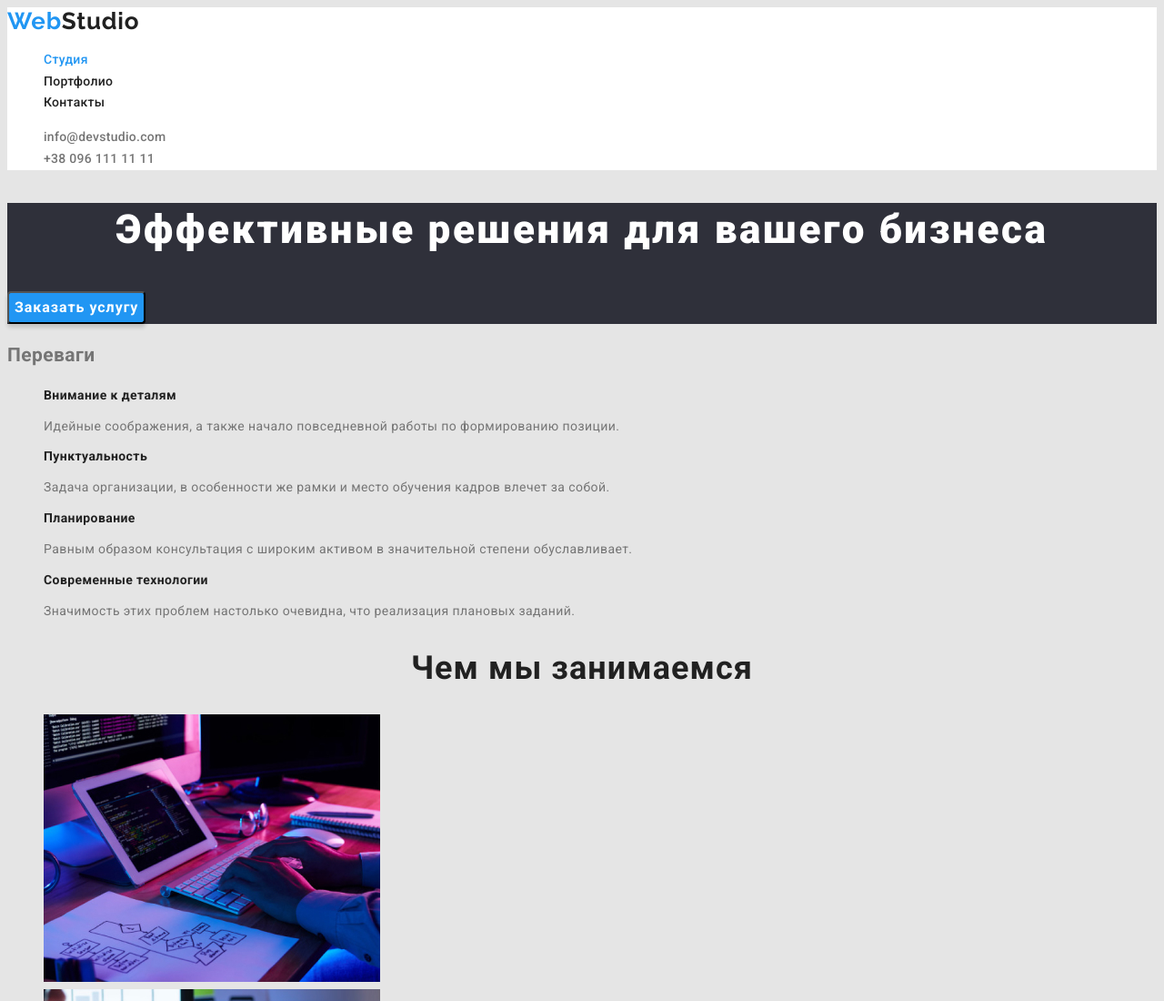
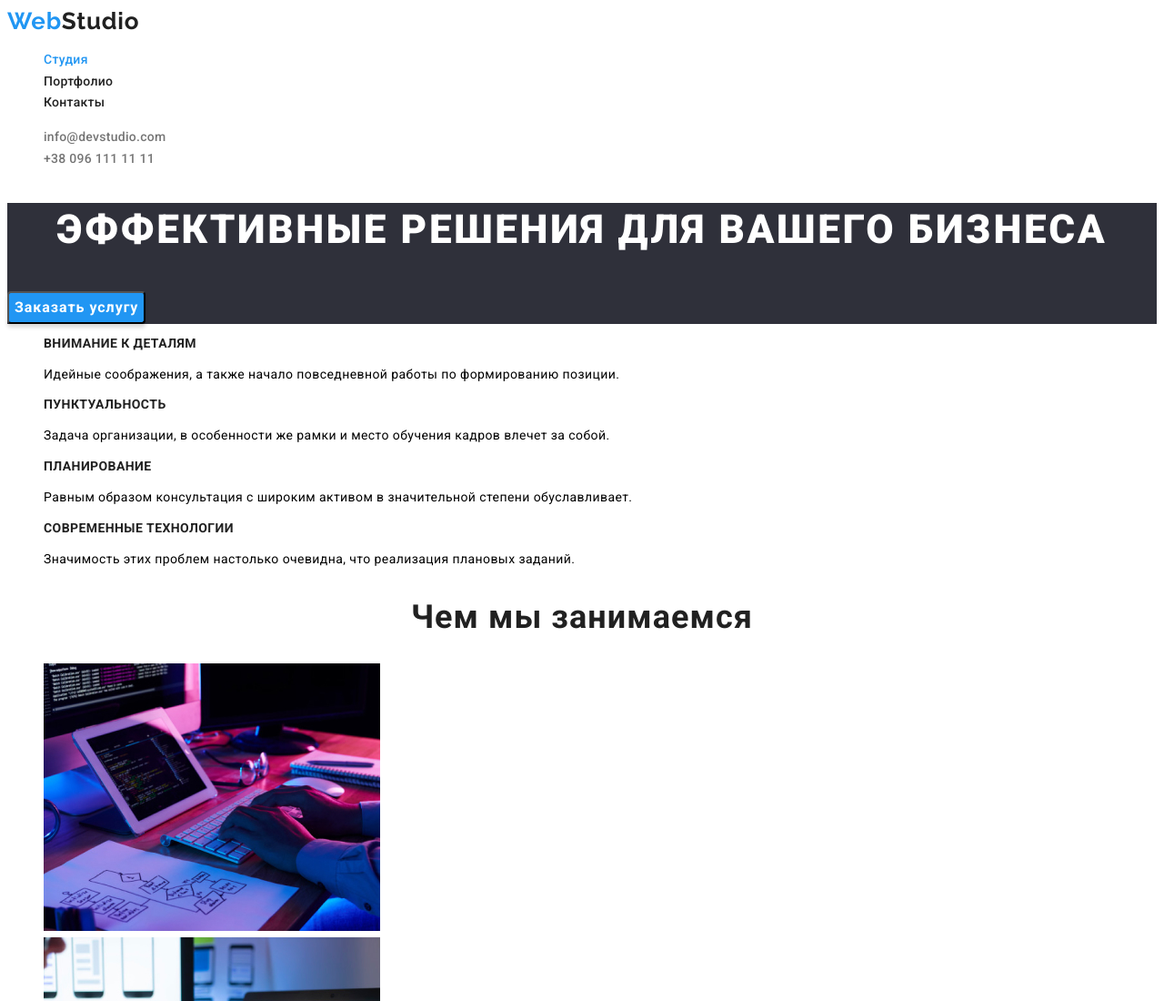
Before and after one commit to fedir22/goit-markup-hw-02, a plain HTML site: page index.html in a window 1280 px wide. Shown: the top 1100 px of the page at 91% size. Drawn offline with Linux system fonts and the light colour scheme.

Commit message:
hw-02-finish

```diff
--- a/css/styles.css
+++ b/css/styles.css
@@ -3,13 +3,20 @@
   --title-text-color: #212121;
   --accent-color: #2196f3;
   --hover-color: #2196f3;
+  --background-color: #FFFFFF;
+  --hero-background: #2f303a;
+  --hero-color: #ffffff;
+  --button-hero-color: #ffffff;
+  --backround-button-hero: #2196f3;
+  --backround-button-hover: #188ce8;
+  --filter-button-backround: #f5f4fa;
+  --footer-backround: #2f303a;
 }
 
 body {
-  background-color: #e5e5e5;
+  background-color: var(--background-color)
   color: var(--primary-text-color);
   font-family: Roboto, sans-serif;
-  font-weight: 400;
   font-size: 14px;
   line-height: 1.7;
   letter-spacing: 0.03em;
@@ -20,9 +27,9 @@ ul {
 a {
   text-decoration: none;
 }
-button {
+/* button {
   font-family: inherit;
-}
+} */
 /* Хедер */
 .header {
   background-color: #ffffff;
@@ -68,32 +75,47 @@ button {
 }
 /* Секція Герой */
 .hero {
-  background-color: #2f303a;
+  background-color: var(--hero-background);
 }
 .hero-title {
-  color: #ffffff;
+  color: var(--hero-color);
   font-weight: 900;
   font-size: 44px;
   line-height: 1.36;
   text-align: center;
   letter-spacing: 0.06em;
+  text-transform: uppercase;
 }
 .button-hero {
-  color: #ffffff;
-  background-color: #2196f3;
+  color: var(--button-hero-color);
+  background-color: var(--backround-button-hero);
   box-shadow: 0px 4px 4px rgba(0, 0, 0, 0.15);
   border-radius: 4px;
   font-weight: 700;
   font-size: 16px;
-  line-height: 1.9;
+  line-height: 1.88;
   letter-spacing: 0.06em;
   cursor: pointer;
+  font-family: Roboto, sans-serif;
 }
 .button-hero:hover,
 .button-hero:focus {
-  background-color: #188ce8;
+  background-color: var(--backround-button-hover);
 }
 /* Секція Переваги */
+.visually-hidden {
+  position: absolute;
+  width: 1px;
+  height: 1px;
+  margin: -1px;
+  border: 0;
+  padding: 0;
+
+  white-space: nowrap;
+  clip-path: inset(100%);
+  clip: rect(0 0 0 0);
+  overflow: hidden;
+}
 .section-title {
   color: var(--title-text-color);
   font-weight: 700;
@@ -129,7 +151,7 @@ button {
 }
 /* Секція Футер */
 .footer {
-  background-color: #2f303a;
+  background-color: var(--footer-backround)
 }
 .logo-footer {
   color: #ffffff;
@@ -166,8 +188,9 @@ button {
   letter-spacing: 0.03em;
   color: var(--title-text-color);
   cursor: pointer;
+  font-family: Roboto, sans-serif;
 
-  background-color: #f5f4fa;
+  background-color: var(--filter-button-backround)
   border-radius: 4px;
 }
 .filter .current {
--- a/index.html
+++ b/index.html
@@ -34,35 +34,35 @@
     <main>
       <!-- Секція Герой -->
       <section class="hero">
-        <h1 class="hero-title">Эффективные решения для вашего бизнеса</h1>
+        <h1 class="hero-title">ЭФФЕКТИВНЫЕ РЕШЕНИЯ ДЛЯ ВАШЕГО БИЗНЕСА</h1>
         <button class="button-hero" type="button">Заказать услугу</button>
       </section>
 
       <!-- Секція Переваги -->
       <section>
-        <h2>Переваги</h2>
+        <h2 class="visually-hidden">Переваги</h2>
         <ul>
           <li>
-            <h3 class="section-title">Внимание к деталям</h3>
+            <h3 class="section-title">ВНИМАНИЕ К ДЕТАЛЯМ</h3>
             <p>Идейные соображения, а также начало повседневной работы по формированию позиции.</p>
           </li>
 
           <li>
-            <h3 class="section-title">Пунктуальность</h3>
+            <h3 class="section-title">ПУНКТУАЛЬНОСТЬ</h3>
             <p>
               Задача организации, в особенности же рамки и место обучения кадров влечет за собой.
             </p>
           </li>
 
           <li>
-            <h3 class="section-title">Планирование</h3>
+            <h3 class="section-title">ПЛАНИРОВАНИЕ</h3>
             <p>
               Равным образом консультация с широким активом в значительной степени обуславливает.
             </p>
           </li>
 
           <li>
-            <h3 class="section-title">Современные технологии</h3>
+            <h3 class="section-title">СОВРЕМЕННЫЕ ТЕХНОЛОГИИ</h3>
             <p>Значимость этих проблем настолько очевидна, что реализация плановых заданий.</p>
           </li>
         </ul>
@@ -120,7 +120,8 @@
       <address>
         <ul class="address">
           <li>
-            <a class="map"
+            <a
+              class="map"
               href="https://goo.gl/maps/piqngm7oDQpEDh6u6"
               target="_blank"
               rel="noopener nofollow noreferrer"
```
Also changed, not shown: portfolio.html (+1 -0 lines).
